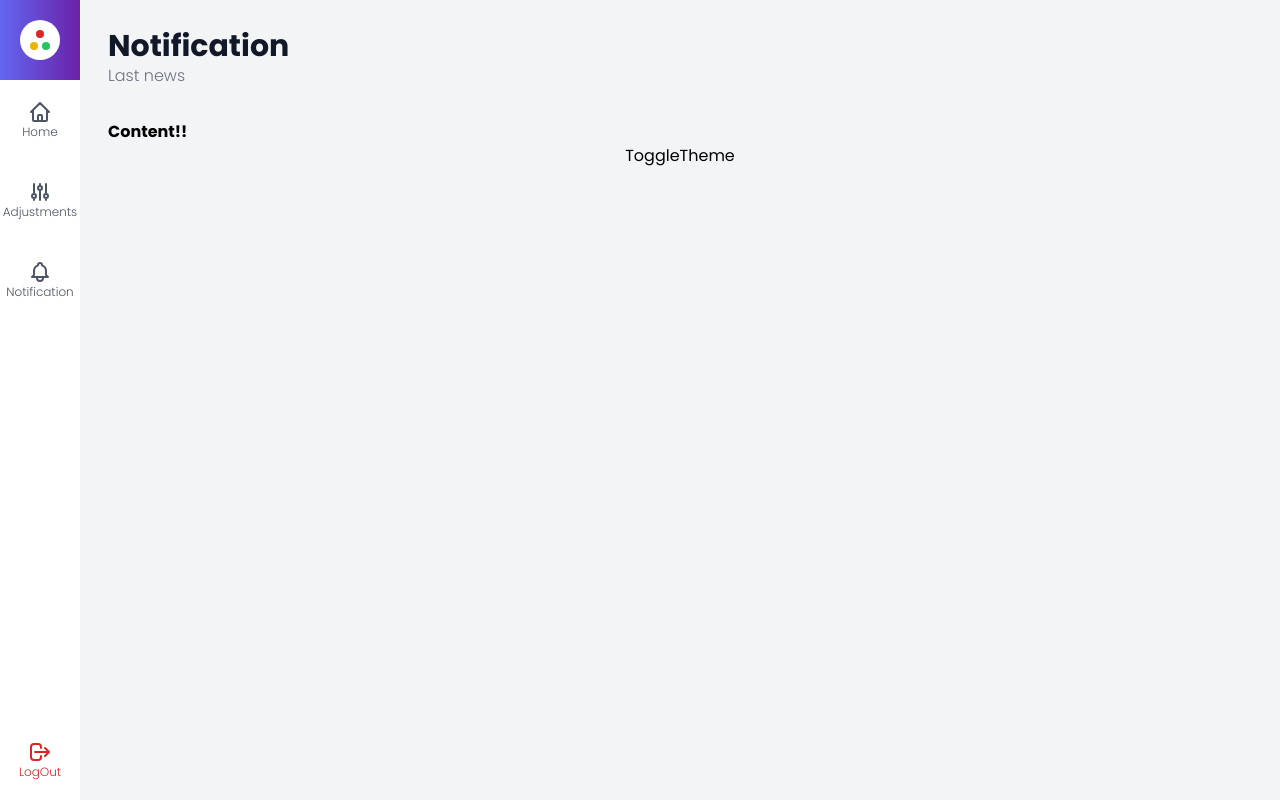
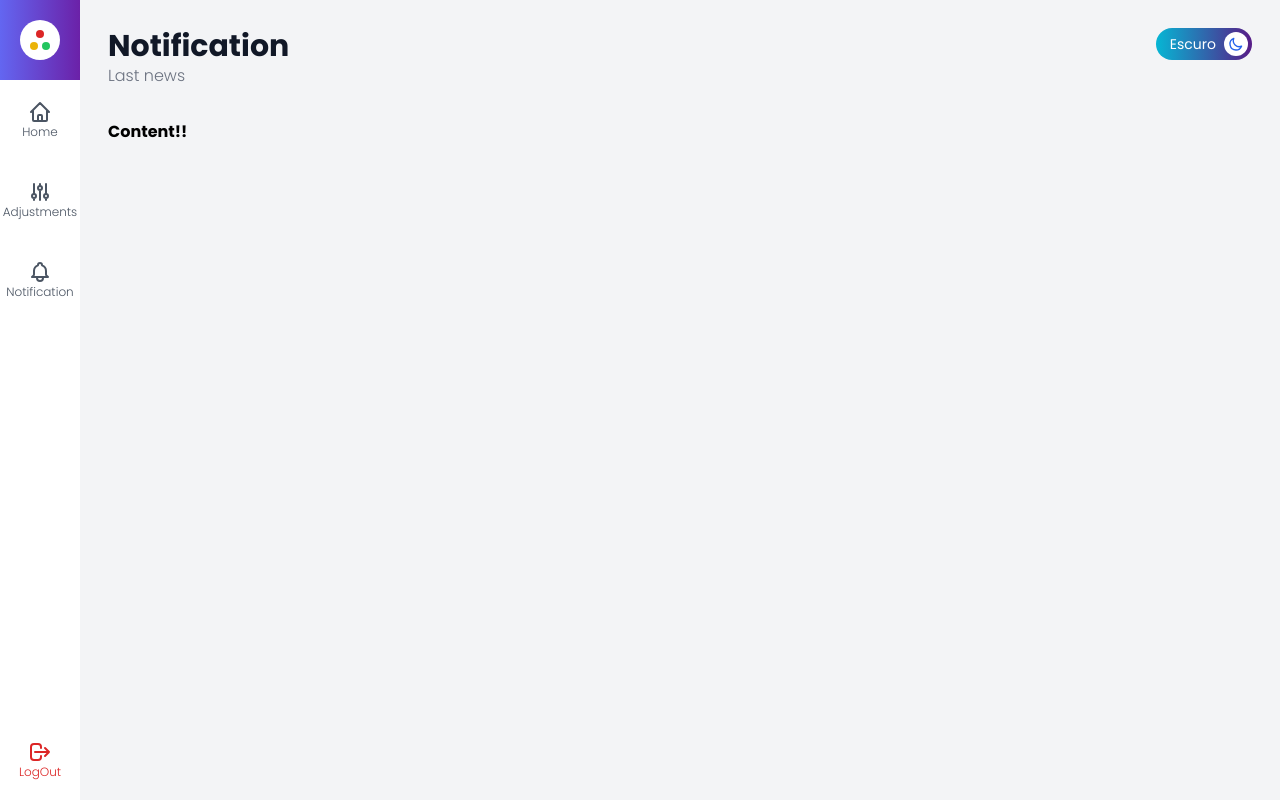
Before and after one commit to calebesg/admin-template, a Next.js app: page /notification in a window 1280 px wide. Built offline with nearby package versions, Linux system fonts and the light colour scheme.

Commit message:
created Theme button

```diff
--- a/components/icons/index.tsx
+++ b/components/icons/index.tsx
@@ -67,3 +67,37 @@ export const LogOut = (
     />
   </svg>
 )
+
+export const Sun = (className = 'h-6 w-6') => (
+  <svg
+    xmlns="http://www.w3.org/2000/svg"
+    className={className}
+    fill="none"
+    viewBox="0 0 24 24"
+    stroke="currentColor"
+    strokeWidth={2}
+  >
+    <path
+      strokeLinecap="round"
+      strokeLinejoin="round"
+      d="M12 3v1m0 16v1m9-9h-1M4 12H3m15.364 6.364l-.707-.707M6.343 6.343l-.707-.707m12.728 0l-.707.707M6.343 17.657l-.707.707M16 12a4 4 0 11-8 0 4 4 0 018 0z"
+    />
+  </svg>
+)
+
+export const Moon = (className = 'h-6 w-6') => (
+  <svg
+    xmlns="http://www.w3.org/2000/svg"
+    className={className}
+    fill="none"
+    viewBox="0 0 24 24"
+    stroke="currentColor"
+    strokeWidth={2}
+  >
+    <path
+      strokeLinecap="round"
+      strokeLinejoin="round"
+      d="M20.354 15.354A9 9 0 018.646 3.646 9.003 9.003 0 0012 21a9.003 9.003 0 008.354-5.646z"
+    />
+  </svg>
+)
--- a/components/template/Header.tsx
+++ b/components/template/Header.tsx
@@ -1,3 +1,5 @@
+import useAppData from '../../data/hook/useAppData'
+import { ThemeButton } from './ThemeButton'
 import { Title } from './Title'
 
 interface HeaderProps {
@@ -6,9 +8,14 @@ interface HeaderProps {
 }
 
 export function Header(props: HeaderProps) {
+  const { theme, changeTheme } = useAppData()
+
   return (
-    <header>
+    <header className="flex justify-between">
       <Title title={props.title} subtitle={props.subtitle} />
+      <div className="flex">
+        <ThemeButton value={theme} onChange={changeTheme} />
+      </div>
     </header>
   )
 }
--- /dev/null
+++ b/components/template/ThemeButton.tsx
@@ -0,0 +1,27 @@
+import { Moon, Sun } from '../icons'
+
+interface ThemeButtonProps {
+  value: string
+  onChange: () => void
+}
+
+export function ThemeButton(props: ThemeButtonProps) {
+  const Icon = props.value === 'dark' ? Sun : Moon
+
+  return (
+    <button
+      className="hidden sm:flex flex-row-reverse items-center cursor-pointer rounded-full w-14 lg:w-24 h-8 p-1 bg-gradient-to-r from-cyan-500 to-purple-900 dark:from-yellow-300 dark:to-yellow-600 dark:flex-row transition-all"
+      onClick={props.onChange}
+    >
+      <div className="bg-white rounded-full dark:text-yellow-600 text-blue-600 w-6 h-6 flex items-center justify-center transition-colors">
+        {Icon('w-4 h-4')}
+      </div>
+
+      <div className="hidden flex-1 lg:flex items-center justify-end pr-2">
+        <span className="text-sm text-white">
+          {props.value === 'dark' ? 'Claro' : 'Escuro'}
+        </span>
+      </div>
+    </button>
+  )
+}
--- a/pages/notification.tsx
+++ b/pages/notification.tsx
@@ -1,13 +1,9 @@
 import { Layout } from '../components/template/Layout'
-import useAppData from '../data/hook/useAppData'
 
 export default function Notification() {
-  const { changeTheme } = useAppData()
-
   return (
     <Layout title="Notification" subtitle="Last news">
       <strong>Content!!</strong>
-      <button onClick={changeTheme}>ToggleTheme</button>
     </Layout>
   )
 }
```
